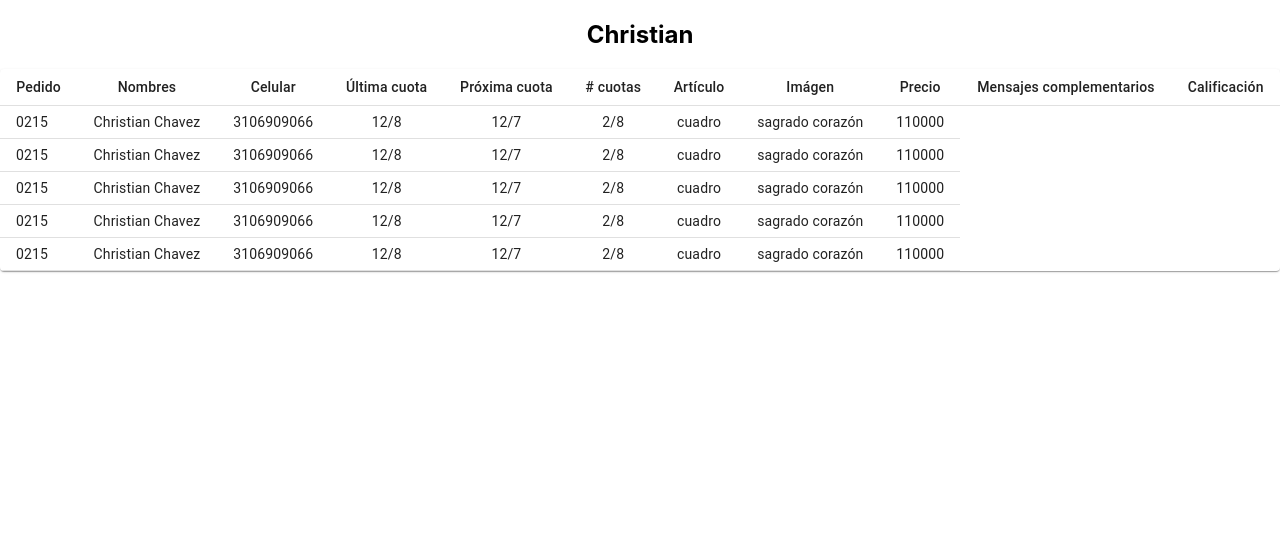
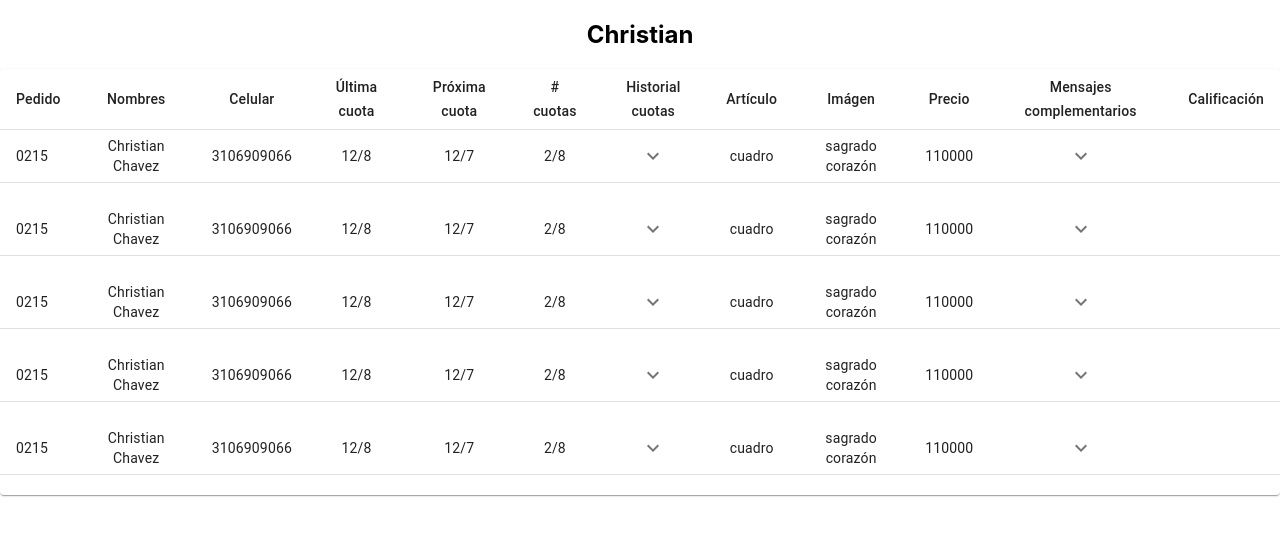
Before and after one commit to ChristiancChavez/galery-Chrisans, a React (Create React App) app: page / in a window 1280 px wide. Shown: the top 536 px of the page. Built offline with nearby package versions, Linux system fonts and the light colour scheme.

Commit message:
add elements to TableContainer.tsx
Add MaterialUi components to TableContainer.tsx and styled them

```diff
--- a/src/components/atoms/TableContainer.tsx
+++ b/src/components/atoms/TableContainer.tsx
@@ -1,6 +1,5 @@
-import React from "react";
-//import Collapse from "@mui/material/Collapse";
-//import IconButton from "@mui/material/IconButton";
+/* eslint-disable prettier/prettier */
+import React, { useState } from "react";
 import {
   Paper,
   Table,
@@ -8,26 +7,15 @@ import {
   TableCell,
   TableContainer,
   TableHead,
-  TableRow ,
+  TableRow,
+  IconButton,
+  Collapse,
+  Box,
+  Typography
 } from "@mui/material";
 import { v4 as uuid } from "uuid";
-//import KeyboardAr  DownIcon from "@mui/icons-material/KeyboardAr  Down";
-//import KeyboardAr  UpIcon from "@mui/icons-material/KeyboardAr  Up";
-
-const TableGalery = () => {
-  const cells = [
-    { title: "Pedido", id: uuid() },
-    { title: "Nombres", id: uuid() },
-    { title: "Celular", id: uuid() },
-    { title: "Última cuota", id: uuid() },
-    { title: "Próxima cuota", id: uuid() },
-    { title: "# cuotas", id: uuid() },
-    { title: "Artículo", id: uuid() },
-    { title: "Imágen", id: uuid() },
-    { title: "Precio", id: uuid() },
-    { title: "Mensajes complementarios", id: uuid() },
-    { title: "Calificación", id: uuid() },
-  ];
+import KeyboardArrowDownIcon from '@mui/icons-material/KeyboardArrowDown';
+import KeyboardArrowUpIcon from '@mui/icons-material/KeyboardArrowUp';
 
 function createData(
   receipt: string,
@@ -37,10 +25,12 @@ const TableGalery = () => {
   last_payment: string,
   previous_payment: string,
   payments: string,
+  historial_payments: string,
   category: string,
   image: string,
   price: number,
-    //complementary_messages: object[],
+  complementary_messages: {id_message: string, autor: string, message: string, date_message: string}[],
+  calification: boolean
 ) {
   return {
     receipt,
@@ -50,181 +40,398 @@ const TableGalery = () => {
     last_payment,
     previous_payment,
     payments,
+    historial_payments,
     category,
     image,
     price,
-      //complementary_messages
+    complementary_messages,
+    history_payments: [
+      {
+        id_payment: uuid(),
+        total_credit: 150000,
+        number_payment: 1,
+        date_payment: '2020-01-05',
+        value_payment: 30000
+      },
+      {
+        id_payment: uuid(),
+        total_credit: 120000,
+        number_payment: 2,
+        date_payment: '2020-01-02',
+        value_payment: 30000
+      },
+      {
+        id_payment: uuid(),
+        total_credit: 90000,
+        number_payment: 3,
+        date_payment: '2020-01-05',
+        value_payment: 30000
+      },
+      {
+        id_payment: uuid(),
+        total_credit: 60000,
+        number_payment: 4,
+        date_payment: '2020-01-02',
+        value_payment: 30000
+      },
+      {
+        id_payment: uuid(),
+        total_credit: 30000,
+        number_payment: 5,
+        date_payment: '2020-01-05',
+        value_payment: 30000
+      },
+      {
+        id_payment: uuid(),
+        total_credit: 0,
+        number_payment: 6,
+        date_payment: '2020-01-02',
+        value_payment: 30000
+      },
+    ],
+    calification,
   };
 }
 
-  const rows = [
-    createData("0215", uuid(), "Christian Chavez", 3106909066, '12/8', '12/7', '2/8', "cuadro", "sagrado corazón", 110000 ),
-    createData("0215", uuid(), "Christian Chavez", 3106909066, '12/8', '12/7', '2/8', "cuadro", "sagrado corazón", 110000 ),
-    createData("0215", uuid(), "Christian Chavez", 3106909066, '12/8', '12/7', '2/8', "cuadro", "sagrado corazón", 110000 ),
-    createData("0215", uuid(), "Christian Chavez", 3106909066, '12/8', '12/7', '2/8', "cuadro", "sagrado corazón", 110000 ),
-    createData("0215", uuid(), "Christian Chavez", 3106909066, '12/8', '12/7', '2/8', "cuadro", "sagrado corazón", 110000 ),
-  ];
-  // const users = [
-  //   {
-  //     receipt: "0215",
-  //     id: uuid(),
-  //     names: "Christian Chávez",
-  //     phone: "3106909066",
-  //     last_payment: "12/8",
-  //     previous_payment: "12/8",
-  //     payments: "2/8",
-  //     category: "cuadro",
-  //     image: "sagrado corazón",
-  //     price: 110.000,
-  //     complementary_messages:[
-  //       {
-  //         autor: "Stella",
-  //         messsage:
-  //           "lorem ipsum lorem ipsum lorem ipsum lorem ipsum lorem ipsum lorem ipsum",
-  //         date: "Junio-1-21",
-  //       },
-  //       {
-  //         autor: "Rogelio",
-  //         messsage:
-  //           "lorem ipsum lorem ipsum lorem ipsum lorem ipsum lorem ipsum lorem ipsum lorem ipsum lorem ipsum",
-  //         date: "Enero-19-22",
-  //       },
-  //       {
-  //         autor: "Enrique",
-  //         messsage:
-  //           "lorem ipsum lorem ipsum lorem ipsum lorem ipsum lorem ipsum lorem ipsum lorem ipsum lorem ipsum",
-  //         date: "Abril-30-22",
-  //       },
-  //       {
-  //         autor: "Stella",
-  //         messsage:
-  //           "lorem ipsum lorem ipsum lorem ipsum lorem ipsum lorem ipsum lorem ipsum lorem ipsum lorem ipsum",
-  //         date: "Mayo-2-22",
-  //       }
-  //     ],
-  //     calification: "",
-  //   },
-  //   {
-  //     receipt: "8754",
-  //     id: uuid(),
-  //     names: "Camilo Herrera",
-  //     phone: "3106954786",
-  //     last_payment: "2/7",
-  //     previous_payment: "12/8",
-  //     payments: "4/10",
-  //     category: "marmolina",
-  //     image: "cena color",
-  //     price: 400.000,
-  //     complementary_messages:[
-  //       {
-  //         autor: "Stella",
-  //         messsage:
-  //           "lorem ipsum lorem ipsum lorem ipsum lorem ipsum lorem ipsum lorem ipsum lorem ipsum lorem ipsum",
-  //         date: "Junio-1-21",
-  //       },
-  //       {
-  //         autor: "Rogelio",
-  //         messsage:
-  //           "lorem ipsum lorem ipsum lorem ipsum lorem ipsum lorem ipsum lorem ipsum lorem ipsum lorem ipsum",
-  //         date: "Enero-19-22",
-  //       },
-  //       {
-  //         autor: "Enrique",
-  //         messsage:
-  //           "lorem ipsum lorem ipsum lorem ipsum lorem ipsum lorem ipsum lorem ipsum lorem ipsum lorem ipsum",
-  //         date: "Abril-30-22",
-  //       },
-  //       {
-  //         autor: "Stella",
-  //         messsage:
-  //           "lorem ipsum lorem ipsum lorem ipsum lorem ipsum lorem ipsum lorem ipsum lorem ipsum lorem ipsum",
-  //         date: "Mayo-2-22",
-  //       }
-  //     ],
-  //     calification: "",
-  //   },
-  //   {
-  //     receipt: "7820",
-  //     id: uuid(),
-  //     names: "Rodrgio Perez",
-  //     phone: "3116529087",
-  //     last_payment: "30/3",
-  //     previous_payment: "1/2",
-  //     payments: "5/10",
-  //     category: "marmolina",
-  //     image: "sagrada familia",
-  //     price: 240.000,
-  //     complementary_messages:[
-  //       {
-  //         autor: "Stella",
-  //         messsage:
-  //           "lorem ipsum lorem ipsum lorem ipsum lorem ipsum lorem ipsum lorem ipsum lorem ipsum lorem ipsum",
-  //         date: "Junio-1-21",
-  //       },
-  //       {
-  //         autor: "Rogelio",
-  //         messsage:
-  //           "lorem ipsum lorem ipsum lorem ipsum lorem ipsum lorem ipsum lorem ipsum lorem ipsum lorem ipsum",
-  //         date: "Enero-19-22",
-  //       },
-  //       {
-  //         autor: "Enrique",
-  //         messsage:
-  //         "lorem ipsum lorem ipsum lorem ipsum lorem ipsum lorem ipsum lorem ipsum lorem ipsum lorem ipsum",
-  //         date: "Abril-30-22",
-  //       },
-  //       {
-  //         autor: "Stella",
-  //         messsage:
-  //         "lorem ipsum lorem ipsum lorem ipsum lorem ipsum lorem ipsum lorem ipsum lorem ipsum lorem ipsum",
-  //         date: "Mayo-2-22",
-  //       }
-  //     ],
-  //     calification: "",
-  //   }
-  // ]
+const Row = (
+  {
+    receipt,
+    names,
+    phone,
+    last_payment,
+    previous_payment,
+    payments,
+    category,
+    image,
+    price,
+    history_payments,
+    calification,
+    complementary_messages
+  }: ReturnType<typeof createData>) => {
+
+  const [open, setOpen] = useState(false);
 
   return (
-    <TableContainer component={Paper}>
-      <Table sx={{ minWidth: 650 }} size="small" aria-label="a dense table">
-        <TableHead>
-          <TableRow>
-            {cells.map(cell => <TableCell align="center" key={cell.id} id={cell.id}>{cell.title}</TableCell>)}
-          </TableRow>
-        </TableHead>
-        <TableBody>
-            {rows.map( row  => {
-              const {receipt, id, names, phone, last_payment, previous_payment, payments, category, image, price} =  row;
-              return (
-                <TableRow key={id} >
-                  <TableCell component="th" scope="row">
-                    {receipt}
-                  </TableCell>
+    <>
+      <TableRow sx={{ '& > *': { borderBottom: 'unset' } }}>
+        <TableCell component="th" scope="row">{receipt} </TableCell>
         <TableCell align="center">{names}</TableCell>
         <TableCell align="center">{phone}</TableCell>
         <TableCell align="center">{last_payment}</TableCell>
         <TableCell align="center">{previous_payment}</TableCell>
         <TableCell align="center">{payments}</TableCell>
+        <TableCell align="center">
+          <IconButton
+            aria-label="expand payments"
+            size="small"
+            onClick={() => setOpen(!open)}
+          >
+            {open ? <KeyboardArrowUpIcon /> : <KeyboardArrowDownIcon />}
+          </IconButton>
+        </TableCell>
         <TableCell align="center">{category}</TableCell>
         <TableCell align="center">{image}</TableCell>
         <TableCell align="center">{price}</TableCell>
+        <TableCell align="center">
+          <IconButton
+            aria-label="expand messages"
+            size="small"
+            onClick={() => setOpen(!open)}
+          >
+            {open ? <KeyboardArrowUpIcon /> : <KeyboardArrowDownIcon />}
+          </IconButton>
+        </TableCell>
+        <TableCell align="center">{calification}</TableCell>
       </TableRow>
-                // <TableRow>
-                //   <TableCell component="th" scope="  " key={id}>{receipt}</TableCell>
-                //   <TableCell align="center" key={`${id}-${names}`}>{names}</TableCell>
-                //   <TableCell align="center" key={`${id}-${phone}`}>{phone}</TableCell>
-                //   <TableCell align="center" key={`${id}-${last_payment}`}>{last_payment}</TableCell>
-                //   <TableCell align="center" key={`${id}-${previous_payment}`}>{previous_payment}</TableCell>
-                //   <TableCell align="center" key={`${id}-${payments}`}>{payments}</TableCell>
-                //   <TableCell align="center" key={`${id}-${category}`}>{category}</TableCell>
-                //   <TableCell align="center" key={`${id}-${image}`}>{image}</TableCell>
-                //   <TableCell align="center" key={`${id}-${price}`}>{price}</TableCell>
-                //   <TableCell align="center" key={`${id}-${complementary_messages}`}>{complementary_messages}</TableCell>
-                //   <TableCell align="center" key={`${id}-${calification}`}>{calification}</TableCell>
-                // </TableRow>
+      <TableRow>
+        <TableCell style={{ paddingBottom: '10px', paddingTop: '10px', border: 0 }} colSpan={5}>
+          <Collapse in={open} timeout="auto" unmountOnExit>
+            <Box sx={{ margin: 1 }}>
+              <Typography align="center" variant="h6" gutterBottom component="div">
+                Historial de Cuotas
+              </Typography>
+              <Table size="small" aria-label="purchases">
+                <TableHead>
+                  <TableRow>
+                    <TableCell align="center">Precio Total</TableCell>
+                    <TableCell align="center"># Cuota</TableCell>
+                    <TableCell align="center">Fecha</TableCell>
+                    <TableCell align="center">Valor</TableCell>
+                  </TableRow>
+                </TableHead>
+                <TableBody>
+                  {history_payments.map(history_payment => {
+                    const { total_credit, number_payment, date_payment, value_payment, id_payment } = history_payment;
+                    return (
+                      <TableRow key={id_payment}>
+                        <TableCell align="center" component="th" scope="row">{total_credit}</TableCell>
+                        <TableCell align="center">{number_payment}</TableCell>
+                        <TableCell align="center">{date_payment}</TableCell>
+                        <TableCell align="center">{value_payment}</TableCell>
+                      </TableRow>
                     )
-              }
-            )}
+                  })}
+                </TableBody>
+              </Table>
+            </Box>
+          </Collapse>
+        </TableCell>
+
+        <TableCell style={{ paddingBottom: '10px', paddingTop: '10px', border: 0 }} colSpan={7}>
+          <Collapse in={open} timeout="auto" unmountOnExit>
+            <Box sx={{ margin: 1 }}>
+              <Typography align="center" variant="h6" gutterBottom component="div">
+                Mensajes Cobrador
+              </Typography>
+              <Table size="small" aria-label="purchases">
+                <TableHead>
+                  <TableRow>
+                    <TableCell align="center">Usuario</TableCell>
+                    <TableCell align="center">Fecha</TableCell>
+                    <TableCell align="center">Mensaje</TableCell>
+                  </TableRow>
+                </TableHead>
+                <TableBody>
+                  {complementary_messages.map(complementary_message => {
+                    const { id_message, message, date_message, autor } = complementary_message;
+                    return (
+                      <TableRow key={id_message}>
+                        <TableCell align="center" component="th" scope="row">{autor}</TableCell>
+                        <TableCell align="center">{date_message}</TableCell>
+                        <TableCell align="center">{message}</TableCell>
+                      </TableRow>
+                    )
+                  })}
+                </TableBody>
+              </Table>
+            </Box>
+          </Collapse>
+        </TableCell>
+      </TableRow>
+    </>
+  )
+};
+
+const dataRows = [
+  createData(
+    "0215",
+    uuid(),
+    "Christian Chavez",
+    3106909066,
+    "12/8",
+    "12/7",
+    "2/8",
+    "historial",
+    "cuadro",
+    "sagrado corazón",
+    110000,
+    [
+      {
+        id_message: uuid(),
+        autor: "Stella",
+        message:
+          "lorem ipsum lorem ipsum lorem ipsum lorem ipsum lorem ipsum lorem ipsum lorem ipsum lorem ipsum lorem ipsum lorem ipsum lorem ipsum lorem ipsum lorem ipsum lorem ipsum lorem ipsum lorem ipsum",
+        date_message: "Junio-1-21",
+      },
+      {
+        id_message: uuid(),
+        autor: "Stella",
+        message:
+          "lorem ipsum lorem ipsum lorem ipsum lorem ipsum lorem ipsum lorem ipsum lorem ipsum lorem ipsum lorem ipsum lorem ipsum lorem ipsum lorem ipsum lorem ipsum lorem ipsum lorem ipsum lorem ipsum",
+        date_message: "Junio-1-21",
+      },
+      {
+        id_message: uuid(),
+        autor: "Stella",
+        message:
+          "lorem ipsum lorem ipsum lorem ipsum lorem ipsum lorem ipsum lorem ipsum lorem ipsum lorem ipsum lorem ipsum lorem ipsum lorem ipsum lorem ipsum lorem ipsum lorem ipsum lorem ipsum lorem ipsum",
+        date_message: "Junio-1-21",
+      },
+    ],
+    true
+  ),
+  createData(
+    "0215",
+    uuid(),
+    "Christian Chavez",
+    3106909066,
+    "12/8",
+    "12/7",
+    "2/8",
+    "historial",
+    "cuadro",
+    "sagrado corazón",
+    110000,
+    [
+      {
+        id_message: uuid(),
+        autor: "Stella",
+        message:
+          "lorem ipsum lorem ipsum lorem ipsum lorem ipsum lorem ipsum lorem ipsum lorem ipsum lorem ipsum lorem ipsum lorem ipsum lorem ipsum lorem ipsum lorem ipsum lorem ipsum lorem ipsum lorem ipsum",
+        date_message: "Junio-1-21",
+      },
+      {
+        id_message: uuid(),
+        autor: "Stella",
+        message:
+          "lorem ipsum lorem ipsum lorem ipsum lorem ipsum lorem ipsum lorem ipsum lorem ipsum lorem ipsum lorem ipsum lorem ipsum lorem ipsum lorem ipsum lorem ipsum lorem ipsum lorem ipsum lorem ipsum",
+        date_message: "Junio-1-21",
+      },
+      {
+        id_message: uuid(),
+        autor: "Stella",
+        message:
+          "lorem ipsum lorem ipsum lorem ipsum lorem ipsum lorem ipsum lorem ipsum lorem ipsum lorem ipsum lorem ipsum lorem ipsum lorem ipsum lorem ipsum lorem ipsum lorem ipsum lorem ipsum lorem ipsum",
+        date_message: "Junio-1-21",
+      },
+    ],
+    false
+  ),
+  createData(
+    "0215",
+    uuid(),
+    "Christian Chavez",
+    3106909066,
+    "12/8",
+    "12/7",
+    "2/8",
+    "historial",
+    "cuadro",
+    "sagrado corazón",
+    110000,
+    [
+      {
+        id_message: uuid(),
+        autor: "Stella",
+        message:
+          "lorem ipsum lorem ipsum lorem ipsum lorem ipsum lorem ipsum lorem ipsum lorem ipsum lorem ipsum lorem ipsum lorem ipsum lorem ipsum lorem ipsum lorem ipsum lorem ipsum lorem ipsum lorem ipsum",
+        date_message: "Junio-1-21",
+      },
+      {
+        id_message: uuid(),
+        autor: "Stella",
+        message:
+          "lorem ipsum lorem ipsum lorem ipsum lorem ipsum lorem ipsum lorem ipsum lorem ipsum lorem ipsum lorem ipsum lorem ipsum lorem ipsum lorem ipsum lorem ipsum lorem ipsum lorem ipsum lorem ipsum",
+        date_message: "Junio-1-21",
+      },
+      {
+        id_message: uuid(),
+        autor: "Stella",
+        message:
+          "lorem ipsum lorem ipsum lorem ipsum lorem ipsum lorem ipsum lorem ipsum lorem ipsum lorem ipsum lorem ipsum lorem ipsum lorem ipsum lorem ipsum lorem ipsum lorem ipsum lorem ipsum lorem ipsum",
+        date_message: "Junio-1-21",
+      },
+    ],
+    true
+  ),
+  createData(
+    "0215",
+    uuid(),
+    "Christian Chavez",
+    3106909066,
+    "12/8",
+    "12/7",
+    "2/8",
+    "historial",
+    "cuadro",
+    "sagrado corazón",
+    110000,
+    [
+      {
+        id_message: uuid(),
+        autor: "Stella",
+        message:
+          "lorem ipsum lorem ipsum lorem ipsum lorem ipsum lorem ipsum lorem ipsum lorem ipsum lorem ipsum lorem ipsum lorem ipsum lorem ipsum lorem ipsum lorem ipsum lorem ipsum lorem ipsum lorem ipsum",
+        date_message: "Junio-1-21",
+      },
+      {
+        id_message: uuid(),
+        autor: "Stella",
+        message:
+          "lorem ipsum lorem ipsum lorem ipsum lorem ipsum lorem ipsum lorem ipsum lorem ipsum lorem ipsum lorem ipsum lorem ipsum lorem ipsum lorem ipsum lorem ipsum lorem ipsum lorem ipsum lorem ipsum",
+        date_message: "Junio-1-21",
+      },
+      {
+        id_message: uuid(),
+        autor: "Stella",
+        message:
+          "lorem ipsum lorem ipsum lorem ipsum lorem ipsum lorem ipsum lorem ipsum lorem ipsum lorem ipsum lorem ipsum lorem ipsum lorem ipsum lorem ipsum lorem ipsum lorem ipsum lorem ipsum lorem ipsum",
+        date_message: "Junio-1-21",
+      },
+    ],
+    false
+  ),
+  createData(
+    "0215",
+    uuid(),
+    "Christian Chavez",
+    3106909066,
+    "12/8",
+    "12/7",
+    "2/8",
+    "historial",
+    "cuadro",
+    "sagrado corazón",
+    110000,
+    [
+      {
+        id_message: uuid(),
+        autor: "Stella",
+        message:
+          "lorem ipsum lorem ipsum lorem ipsum lorem ipsum lorem ipsum lorem ipsum lorem ipsum lorem ipsum lorem ipsum lorem ipsum lorem ipsum lorem ipsum lorem ipsum lorem ipsum lorem ipsum lorem ipsum",
+          date_message: "Junio-1-21",
+      },
+      {
+        id_message: uuid(),
+        autor: "Stella",
+        message:
+          "lorem ipsum lorem ipsum lorem ipsum lorem ipsum lorem ipsum lorem ipsum lorem ipsum lorem ipsum lorem ipsum lorem ipsum lorem ipsum lorem ipsum lorem ipsum lorem ipsum lorem ipsum lorem ipsum",
+          date_message: "Junio-1-21",
+      },
+      {
+        id_message: uuid(),
+        autor: "Stella",
+        message:
+          "lorem ipsum lorem ipsum lorem ipsum lorem ipsum lorem ipsum lorem ipsum lorem ipsum lorem ipsum lorem ipsum lorem ipsum lorem ipsum lorem ipsum lorem ipsum lorem ipsum lorem ipsum lorem ipsum",
+          date_message: "Junio-1-21",
+      },
+    ],
+    true
+  ),
+];
+
+
+const TableGalery = () => {
+
+  const dataCells = [
+    { title: "Pedido", id: uuid() },
+    { title: "Nombres", id: uuid() },
+    { title: "Celular", id: uuid() },
+    { title: "Última cuota", id: uuid() },
+    { title: "Próxima cuota", id: uuid() },
+    { title: "# cuotas", id: uuid() },
+    { title: "Historial cuotas", id: uuid() },
+    { title: "Artículo", id: uuid() },
+    { title: "Imágen", id: uuid() },
+    { title: "Precio", id: uuid() },
+    { title: "Mensajes complementarios", id: uuid() },
+    { title: "Calificación", id: uuid() },
+  ];
+
+  return (
+    <TableContainer component={Paper}>
+      <Table sx={{ minWidth: 650 }} size="small" aria-label="collapsible table">
+        <TableHead>
+          <TableRow>
+            {dataCells.map((dataCell) => (
+              <TableCell align="center" key={dataCell.id} id={dataCell.id}>
+                {dataCell.title}
+              </TableCell>
+            ))}
+          </TableRow>
+        </TableHead>
+        <TableBody>
+          {dataRows.map(dataRow => <Row key={dataRow.id} {...dataRow} />)}
         </TableBody>
       </Table>
     </TableContainer>
```
Also changed, not shown: 1 other file (tests, documents, lock files or other folders). Lines whose indentation alone changed are shown as unchanged.
